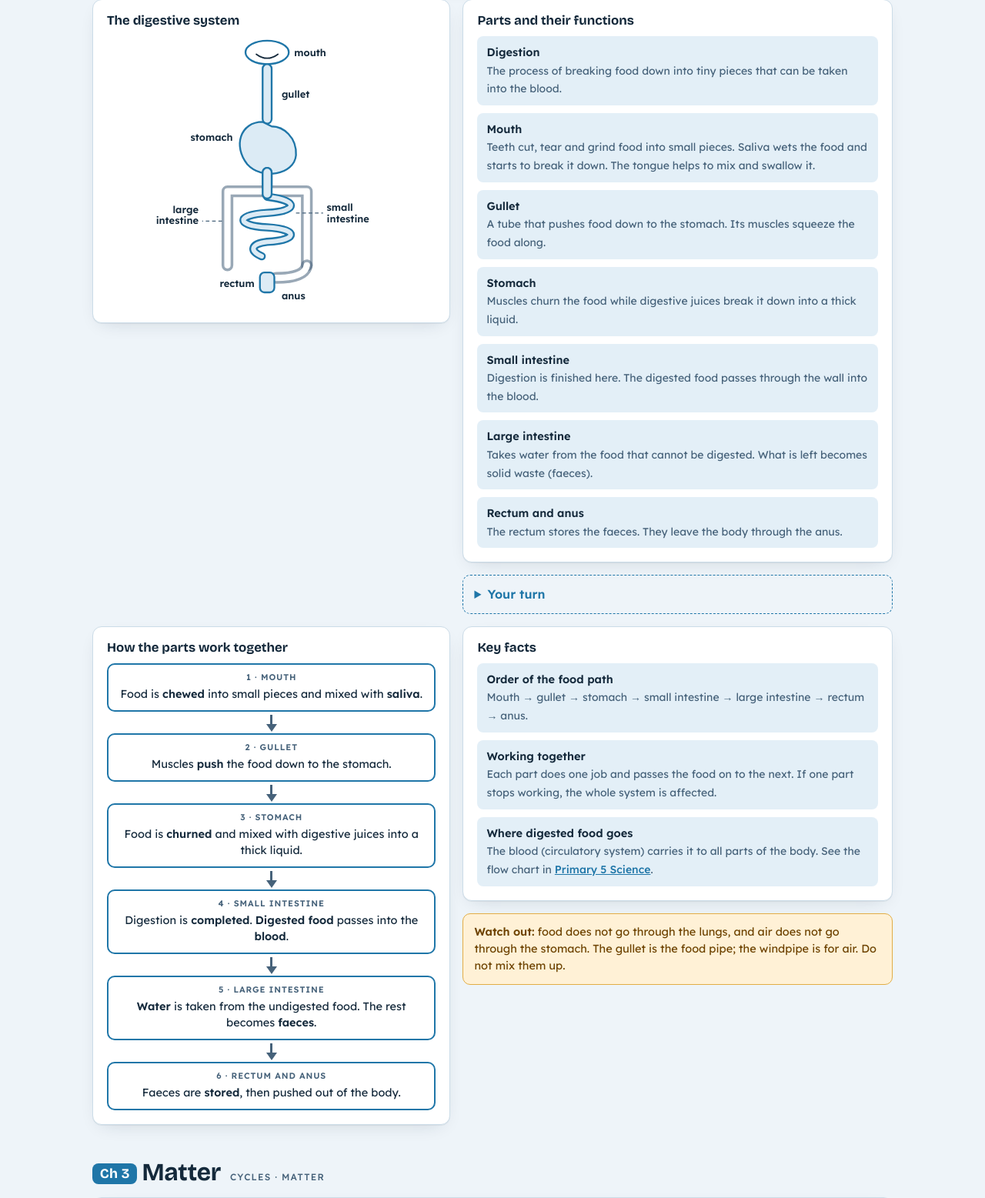
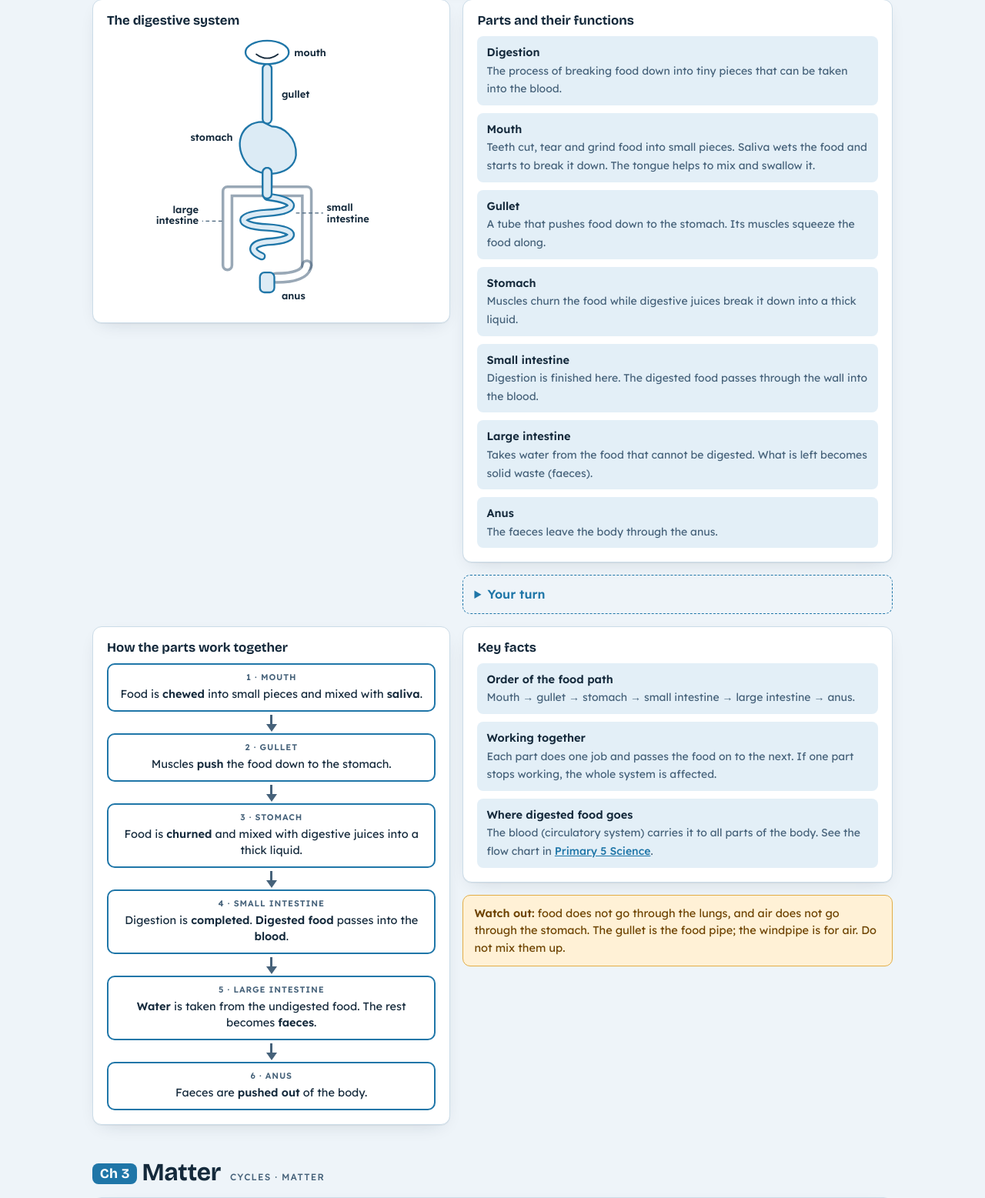
Before and after one commit to jicheng17/PSLE, a Flask app: page /science-p4 in a window 1280 px wide. Shown: the part 3460-5017 px from the top of the page at 77% size. Run offline with Flask 3, Linux system fonts and the light colour scheme.

Commit message:
P4 Science: remove rectum from digestive system
Co-Authored-By: Claude Sonnet 5.5 <noreply@anthropic.com>
Claude-Session: https://claude.ai/code/session_01FkfcztMtycLp7xn56J8xHJ

```diff
--- a/templates/science_p4.html
+++ b/templates/science_p4.html
@@ -301,7 +301,7 @@
     <div class="cols">
       <div class="panel">
         <h3>The digestive system</h3>
-        <svg viewBox="-10 0 290 302" style="max-width:340px" role="img" aria-label="The digestive system from top to bottom: mouth, gullet, stomach, small intestine coiled in the middle, large intestine framing it, then rectum and anus.">
+        <svg viewBox="-10 0 290 302" style="max-width:340px" role="img" aria-label="The digestive system from top to bottom: mouth, gullet, stomach, small intestine coiled in the middle, large intestine framing it, then the anus.">
           <ellipse cx="130" cy="18" rx="24" ry="13" class="plain"/>
           <path d="M118 20 q12 9 24 0" class="ray" style="stroke-width:1.5"/>
           <rect class="shape" x="125" y="31" width="10" height="66" rx="5"/>
@@ -324,7 +324,6 @@
           <line class="dash" x1="80" y1="205" x2="58" y2="205" style="stroke-width:1"/>
           <text class="lbl" x="54" y="196" text-anchor="end">large</text>
           <text class="lbl" x="54" y="208" text-anchor="end">intestine</text>
-          <text class="lbl" x="116" y="278" text-anchor="end">rectum</text>
           <text class="lbl" x="146" y="292" text-anchor="start">anus</text>
         </svg>
       </div>
@@ -338,7 +337,7 @@
             <li><b>Stomach</b><span>Muscles churn the food while digestive juices break it down into a thick liquid.</span></li>
             <li><b>Small intestine</b><span>Digestion is finished here. The digested food passes through the wall into the blood.</span></li>
             <li><b>Large intestine</b><span>Takes water from the food that cannot be digested. What is left becomes solid waste (faeces).</span></li>
-            <li><b>Rectum and anus</b><span>The rectum stores the faeces. They leave the body through the anus.</span></li>
+            <li><b>Anus</b><span>The faeces leave the body through the anus.</span></li>
           </ul>
         </div>
         <details class="try">
@@ -358,14 +357,14 @@
           <li style="--c:var(--accent)"><span class="ftag">3 · Stomach</span>Food is <b>churned</b> and mixed with digestive juices into a thick liquid.</li>
           <li style="--c:var(--accent)"><span class="ftag">4 · Small intestine</span>Digestion is <b>completed</b>. <b>Digested food</b> passes into the <b>blood</b>.</li>
           <li style="--c:var(--accent)"><span class="ftag">5 · Large intestine</span><b>Water</b> is taken from the undigested food. The rest becomes <b>faeces</b>.</li>
-          <li style="--c:var(--accent)"><span class="ftag">6 · Rectum and anus</span>Faeces are <b>stored</b>, then pushed out of the body.</li>
+          <li style="--c:var(--accent)"><span class="ftag">6 · Anus</span>Faeces are <b>pushed out</b> of the body.</li>
         </ol>
       </div>
       <div class="stack">
         <div class="panel">
           <h3>Key facts</h3>
           <ul class="rules">
-            <li><b>Order of the food path</b><span>Mouth → gullet → stomach → small intestine → large intestine → rectum → anus.</span></li>
+            <li><b>Order of the food path</b><span>Mouth → gullet → stomach → small intestine → large intestine → anus.</span></li>
             <li><b>Working together</b><span>Each part does one job and passes the food on to the next. If one part stops working, the whole system is affected.</span></li>
             <li><b>Where digested food goes</b><span>The blood (circulatory system) carries it to all parts of the body. See the flow chart in <a href="/science#heart" style="color:var(--accent);font-weight:500">Primary 5 Science</a>.</span></li>
           </ul>
```
